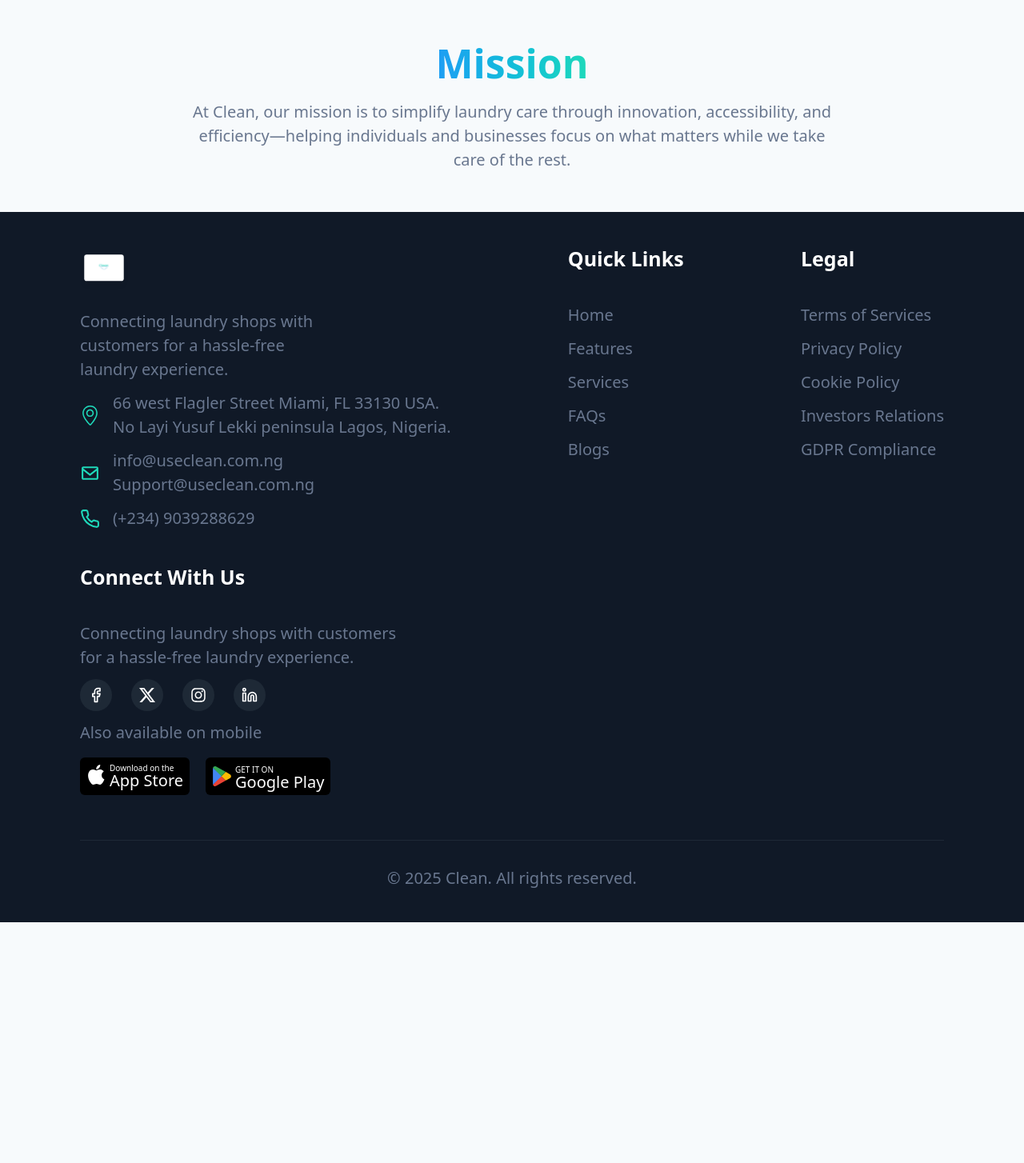
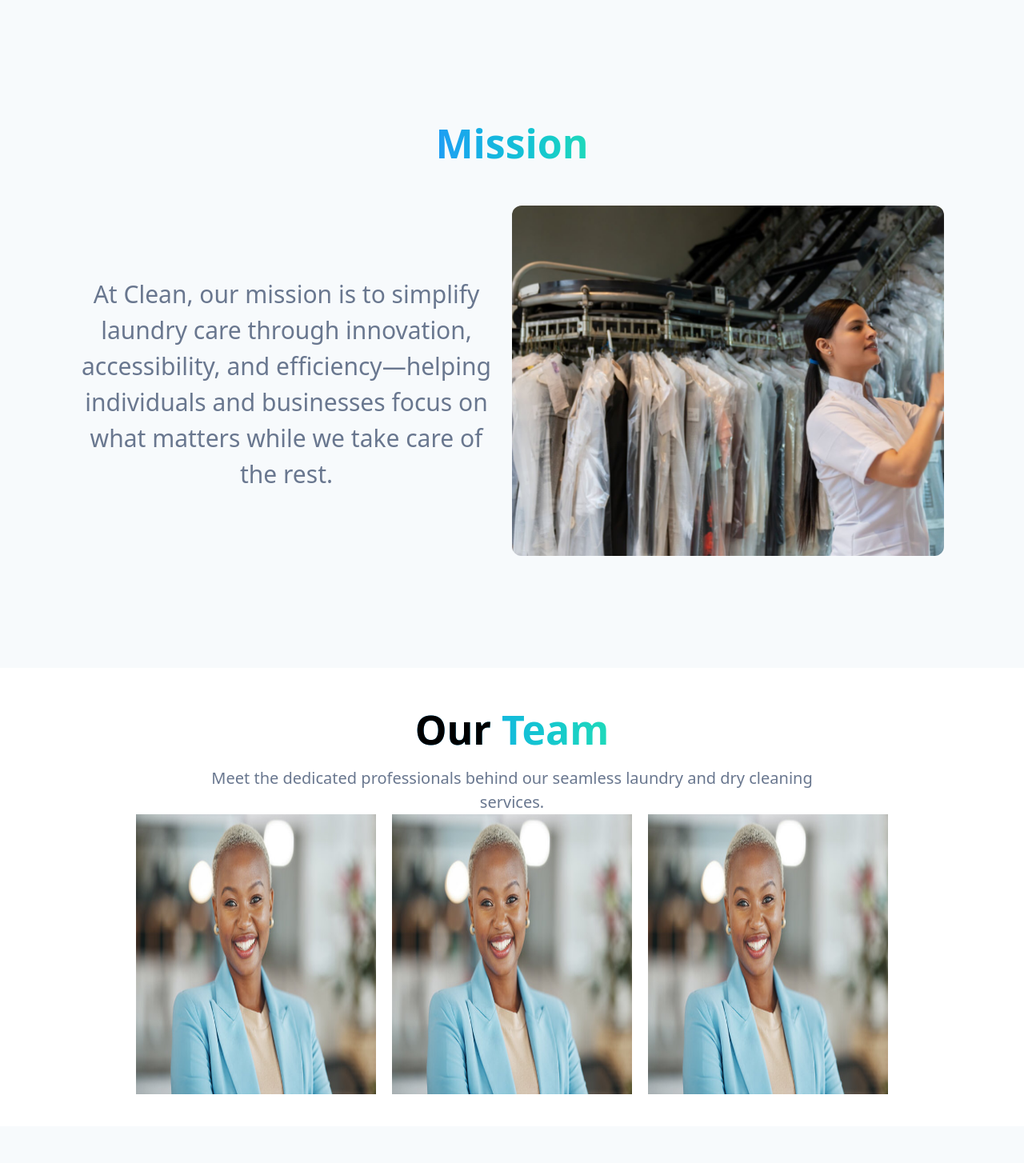
Before and after one commit to annaelowigho/Clean, a React (Vite) app: page /about-us in a window 1280 px wide. Shown: the part 676-2130 px from the top of the page at 80% size. Before the commit the page ends 1829 px from the top, so only its background shows below. Built offline with nearby package versions, Linux system fonts and the light colour scheme.

Commit message:
teams added

```diff
--- a/src/Pages/AboutUs.jsx
+++ b/src/Pages/AboutUs.jsx
@@ -1,4 +1,22 @@
 import React from 'react'
+
+const Team = [
+    {
+        image: "/manager.jpg",
+        title: "Manager",
+        description: "Leads the team, ensures smooth operations, and drives service excellence."
+    },
+    {
+        image: "/manager.jpg",
+        title: "Manager",
+        description: "Leads the team, ensures smooth operations, and drives service excellence."
+    },
+    {
+        image: "/manager.jpg",
+        title: "Manager",
+        description: "Leads the team, ensures smooth operations, and drives service excellence."
+    },
+]
 
 const AboutUs = () => {
   return (
@@ -17,14 +35,41 @@ const AboutUs = () => {
                     <img src="/washing machine.webp" alt="" className='xl:w-1/2 rounded-xl'/>
                 </div>
             </div>
-            <div className='px-5 md:px-[50px] lg:px-[100px] flex flex-col items-center'>
+
+
+            <div className='px-5 md:px-[50px] lg:px-[100px] flex flex-col items-center pt-[30px] md:pt-[100px]'>
                 <h1 className='bg-gradient-to-r from-[#1f9df4] to-[#1fd9ba] text-center bg-clip-text text-transparent text-[30px] md:text-[50px] font-bold'>
-                Mission
+                    Mission
                 </h1>
-                <p className='pt-2 text-[15px] md:text-[20px] w-full md:w-[800px] text-[#69778f] text-justify md:text-center'>
-                    At Clean, our mission is to simplify laundry care through innovation, accessibility, and efficiency—helping
-                    individuals and businesses focus on what matters while we take care of the rest.
+                <div className='flex flex-col items-center xl:flex-row py-5 xl:py-10 gap-6'>
+                    <p className='pt-2 text-[15px] md:text-[30px] w-full xl:w-1/2 text-[#69778f] text-justify md:text-center'>
+                        At Clean, our mission is to simplify laundry care through innovation, accessibility, and efficiency—helping
+                        individuals and businesses focus on what matters while we take care of the rest.
+                    </p>
+                    <img src="/laundry-delivery.png" alt="" className='md:w-full xl:w-1/2 rounded-xl'/>
+                </div>
+            </div>
+
+            {/* Our Team */}
+            <div className='bg-white flex flex-col items-center mt-[30px] md:mt-[100px] px-5 md:px-[50px] lg:px-[100px] py-10'>
+                <h1 className='bg-gradient-to-r from-[#1f9df4] to-[#1fd9ba] text-center bg-clip-text text-transparent text-[30px] md:text-[50px] font-bold'>
+                    <span className='text-black'>Our </span> Team
+                </h1>
+                <p className='pt-2 text-[15px] md:text-[20px] w-full md:w-[800px] text-[#69778f] text-center'>
+                    Meet the dedicated professionals behind our seamless laundry and dry cleaning services.
                 </p>
+                <div className='flex flex-col md:flex-row items-center justify-center gap-5'>
+                    {Team.map((Team, index) => (
+                        <div key={index} className="relative w-full group cursor-pointer">
+                            <img src={Team.image} alt="" className='w-[300px] h-[350px]'/>
+                            <div className='absolute text-center bottom-4 opacity-0 translate-y-4 group-hover:opacity-100 group-hover:translate-y-4
+                            transition-all duration-500 ease-in-out text-black bg-[#d7ebfa] group-hover:p-3'>
+                                <h3 className='text-[25px]'>{Team.title}</h3>
+                                <p className='text-[15px]'>{Team.description}</p>
+                            </div>
+                        </div>
+                    ))}
+                </div>
             </div>
         </div>
     </>
```
Also changed, not shown: public/laundry-delivery.png (added), public/manager.jpg (added).
